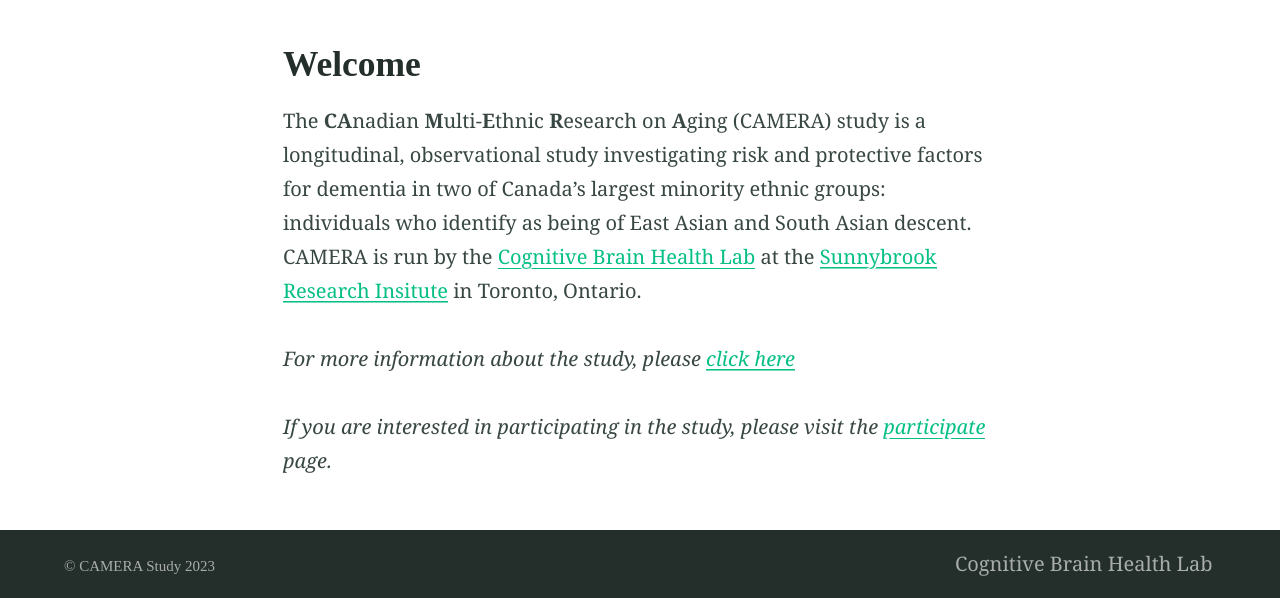
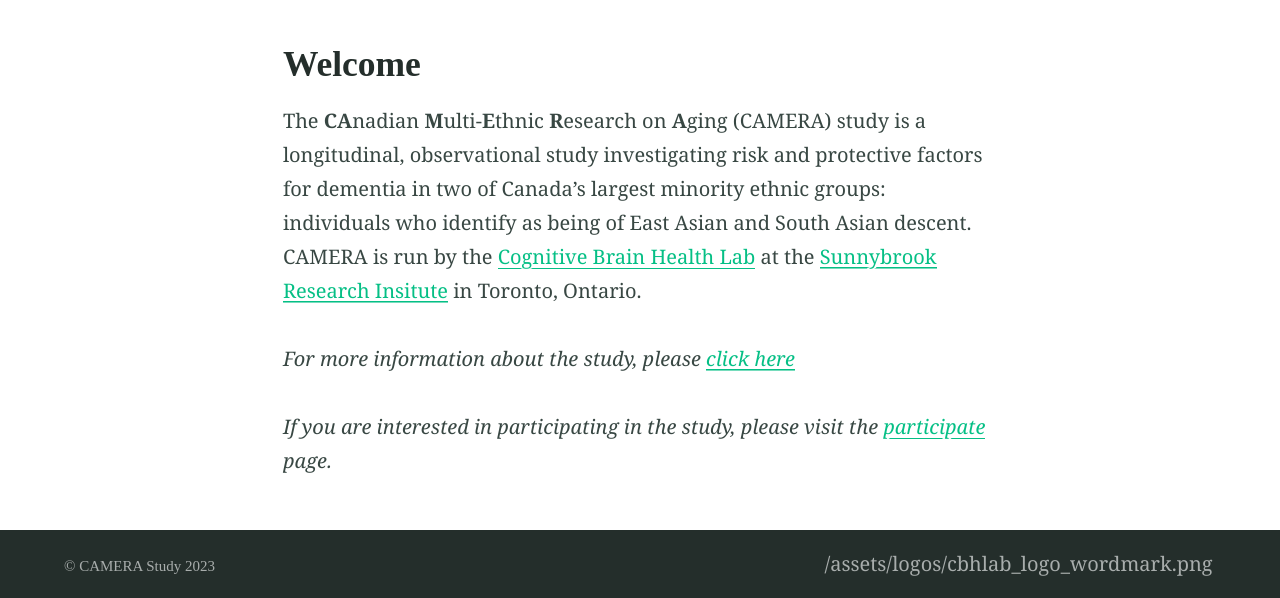
Before and after one commit to camerastudy/camerastudy.github.io, a Jekyll site: the page built from index.md, in a window 1280 px wide. Shown: the part 424-1022 px from the top of the page. Built offline with Jekyll 4.4.1, drawn with Linux system fonts in a browser that asks for light colours.

```diff
--- a/_config.yml
+++ b/_config.yml
@@ -110,7 +110,7 @@
   url: /participate/
 
 navigation_footer:
-- title: Cognitive Brain Health Lab
+- title: '/assets/logos/cbhlab_logo_wordmark.png'
   url: https://cbhlab.github.io
 
 # Load custom fonts from fonts.google.com etc
--- a/_includes/nav-footer.html
+++ b/_includes/nav-footer.html
@@ -1,6 +1,7 @@
 {% if site.navigation_footer %}
 <nav class="nav  nav--footer">
-  <ul class="list list--nav">
+  <!---<ul class="list list--nav">--->
+  <ul class="list list--nav style=display: flex; align-items: center; justify-content: center;">
     {% for item in site.navigation_footer %}
 
       {% if item.url contains '://' %}
```
